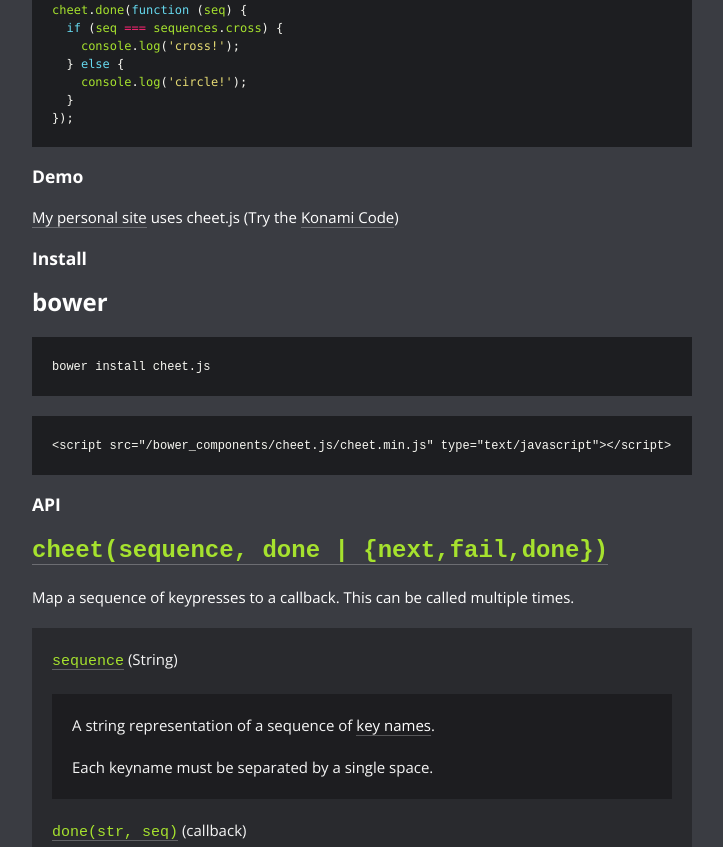
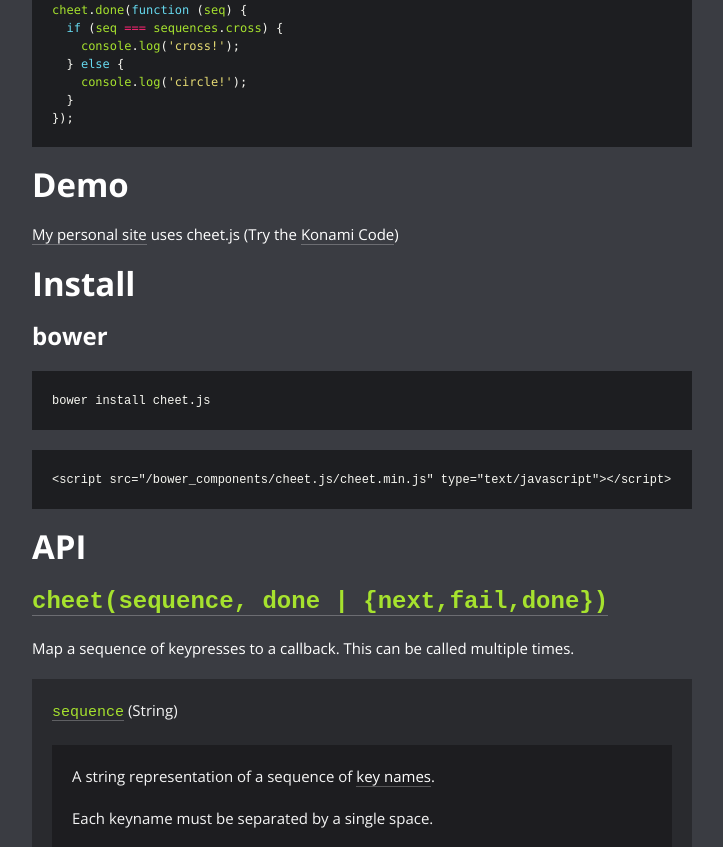
Before and after one commit to namuol/cheet.js, a plain HTML site: page index.html in a window 1280 px wide. Shown: the part 961-1808 px from the top of the page, without its empty margins (278-1001 px from the left). Drawn offline with nearby package versions, Linux system fonts and the light colour scheme.

Commit message:
better headers

```diff
--- a/stylesheets/styles.css
+++ b/stylesheets/styles.css
@@ -172,6 +172,10 @@
   font-size: 160%;
 }
 
+h3 {
+  font-size: 220%;
+}
+
 blockquote h4 {
   font-size: 100%;
 }
```
